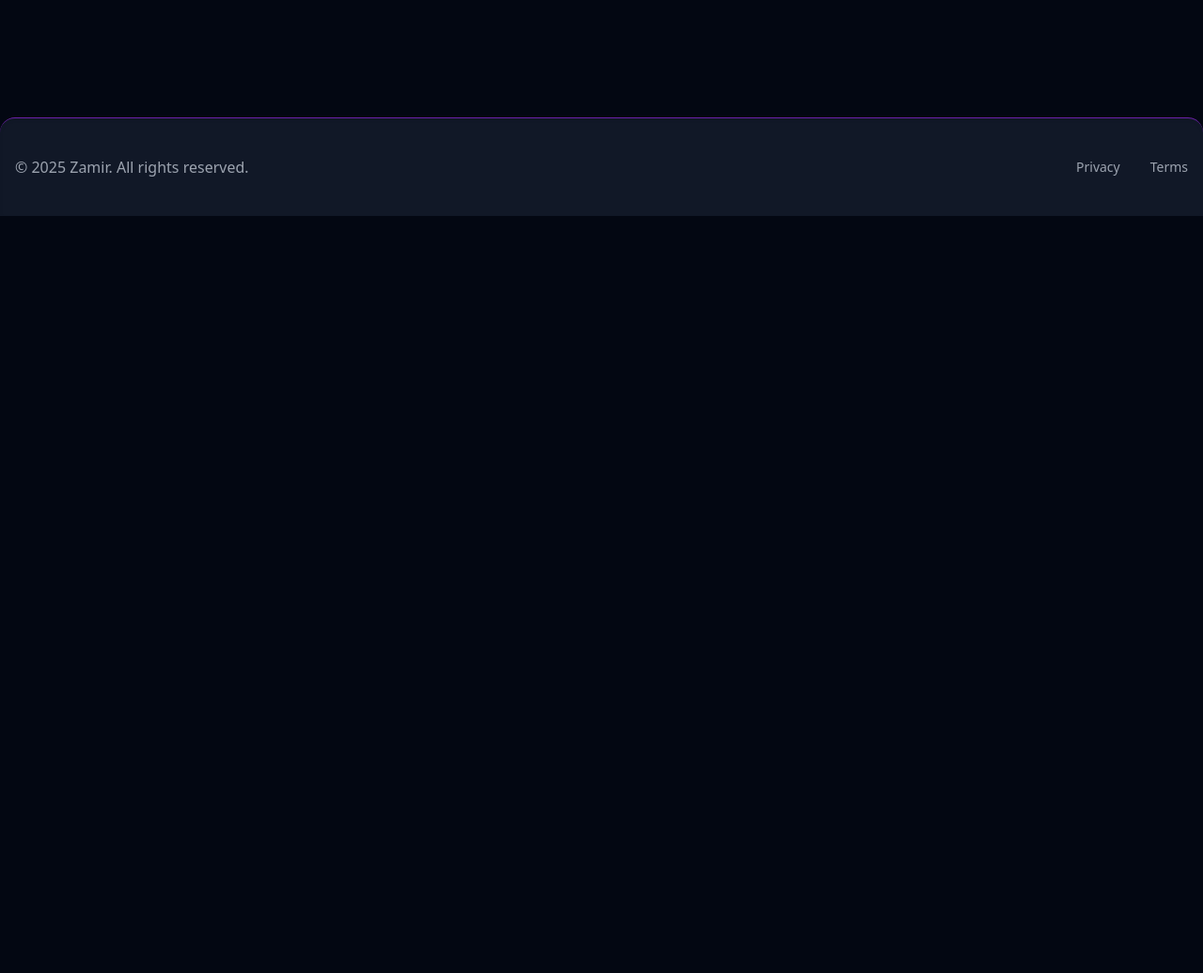
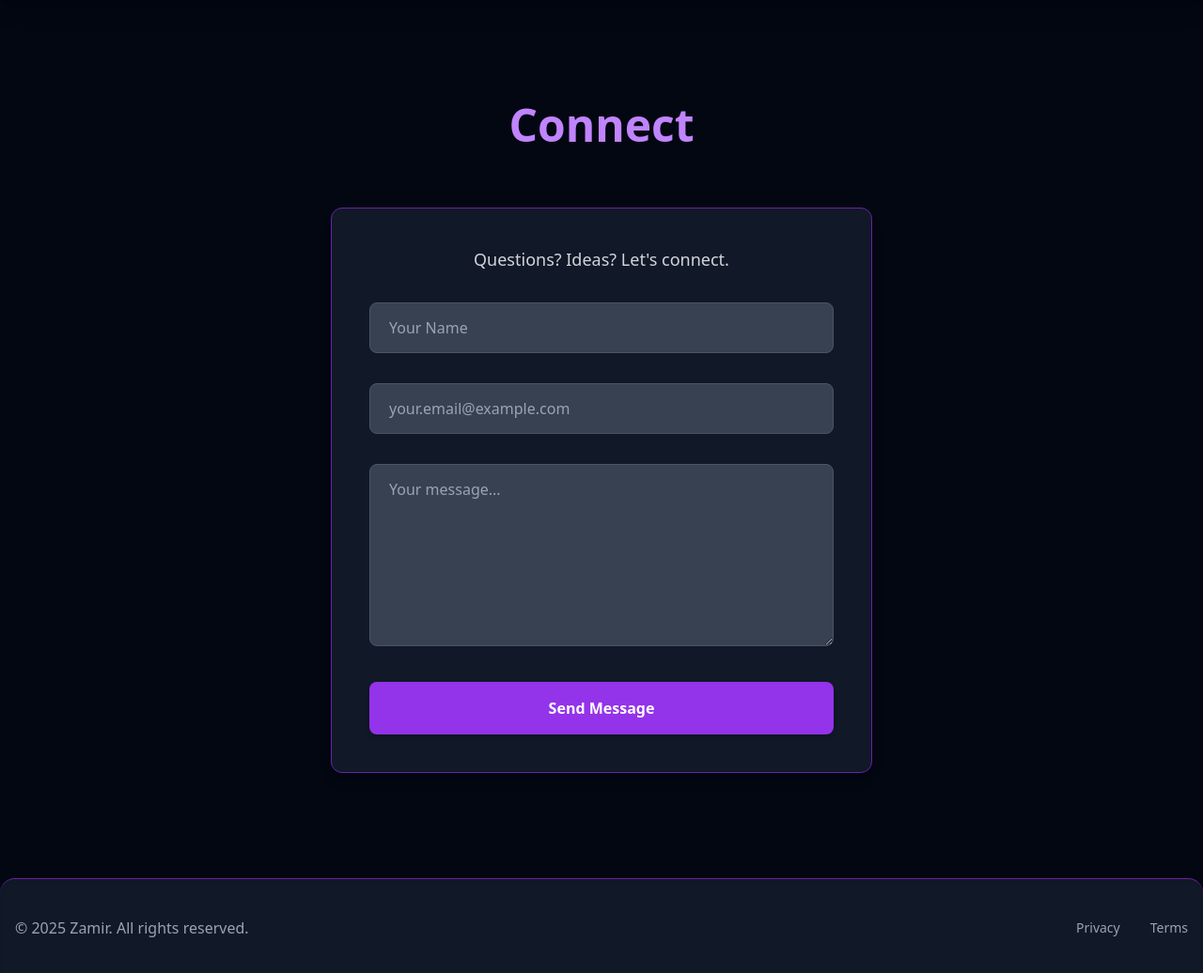
Before and after one commit to Zamsar/blog, a website: page index.html in a window 1280 px wide. Shown: the part 1424-2460 px from the top of the page at 94% size. Before the commit the page ends 1654 px from the top, so only its background shows below. Drawn offline with nearby package versions, Linux system fonts and the light colour scheme.

Commit message:
Update index.html

```diff
--- a/index.html
+++ b/index.html
@@ -3,7 +3,7 @@
 <head>
     <meta charset="UTF-8">
     <meta name="viewport" content="width=device-width, initial-scale=1.0">
-    <title>Zamir - Blog</title>
+    <title>Zamir - Dev Log</title>
     <!-- Tailwind CSS CDN -->
     <script src="https://cdn.tailwindcss.com"></script>
     <!-- Google Fonts - Inter -->
@@ -15,19 +15,7 @@
 </head>
 <body class="min-h-screen flex flex-col bg-gray-950 text-gray-200">
 
-        <!-- About Section (Minimal) -->
-        <section id="about" class="bg-gray-900 py-16 px-4 rounded-xl mx-auto container my-16 border border-purple-800 shadow-xl">
-            <div class="max-w-3xl mx-auto text-center">
-                <img src="/images/profile.jpg" alt="Zamir Sarvari Profile" class="rounded-full w-40 h-40 mx-auto mb-8 border-4 border-purple-600 shadow-lg object-cover">
-                <h2 class="text-4xl md:text-5xl font-bold text-gray-100 mb-8 text-purple-400">About Zamir</h2>
-                <p class="text-gray-300 text-lg leading-relaxed">
-                    Cloud Engineer. Building. Optimizing. Securing. Azure focus. My log: projects, insights, continuous learning.
-                </p>
-                <a href="https://www.linkedin.com/in/zamir-sarvari" target="_blank" rel="noopener noreferrer" class="inline-block mt-8 bg-purple-600 hover:bg-purple-700 text-white font-bold py-3 px-6 rounded-full shadow-md transition duration-300 ease-in-out">
-                    Connect on LinkedIn
-                </a>
-            </div>
-        </section>
+    <!-- HEADER_PLACEHOLDER -->
 
     <!-- Main Content Area -->
     <main class="flex-grow pt-24"> <!-- Added pt-24 to offset fixed header -->
@@ -60,6 +48,44 @@
             </div>
         </section>
 
+        <!-- About Section (Minimal) -->
+        <section id="about" class="bg-gray-900 py-16 px-4 rounded-xl mx-auto container my-16 border border-purple-800 shadow-xl">
+            <div class="max-w-3xl mx-auto text-center">
+                <img src="/images/profile.jpg" alt="Zamir Sarvari Profile" class="rounded-full w-40 h-40 mx-auto mb-8 border-4 border-purple-600 shadow-lg object-cover">
+                <h2 class="text-4xl md:text-5xl font-bold text-gray-100 mb-8 text-purple-400">About Zamir</h2>
+                <p class="text-gray-300 text-lg leading-relaxed">
+                    Cloud Engineer. Building. Optimizing. Securing. Azure focus. My log: projects, insights, continuous learning.
+                </p>
+                <a href="https://www.linkedin.com/in/zamir-sarvari" target="_blank" rel="noopener noreferrer" class="inline-block mt-8 bg-purple-600 hover:bg-purple-700 text-white font-bold py-3 px-6 rounded-full shadow-md transition duration-300 ease-in-out">
+                    Connect on LinkedIn
+                </a>
+            </div>
+        </section>
+
+        <!-- Contact Section (Minimal) -->
+        <section id="contact" class="container mx-auto px-4 py-12">
+            <h2 class="text-4xl md:text-5xl font-bold text-center mb-16 text-gray-100 text-purple-400">Connect</h2>
+            <div class="max-w-xl mx-auto bg-gray-900 p-10 rounded-xl shadow-lg border border-purple-800">
+                <p class="text-gray-300 text-lg text-center mb-8">
+                    Questions? Ideas? Let's connect.
+                </p>
+                <form class="space-y-8">
+                    <div>
+                        <input type="text" id="contact-name" name="name" class="bg-gray-700 border border-gray-600 rounded-lg w-full py-4 px-5 text-gray-100 leading-tight focus:outline-none focus:ring-2 focus:ring-purple-500 focus:border-transparent" placeholder="Your Name">
+                    </div>
+                    <div>
+                        <input type="email" id="contact-email" name="email" class="bg-gray-700 border border-gray-600 rounded-lg w-full py-4 px-5 text-gray-100 leading-tight focus:outline-none focus:ring-2 focus:ring-purple-500 focus:border-transparent" placeholder="your.email@example.com">
+                    </div>
+                    <div>
+                        <textarea id="contact-message" name="message" rows="8" class="bg-gray-700 border border-gray-600 rounded-lg w-full py-4 px-5 text-gray-100 leading-tight focus:outline-none focus:ring-2 focus:ring-purple-500 focus:border-transparent resize-y" placeholder="Your message..."></textarea>
+                    </div>
+                    <button type="submit" class="w-full bg-purple-600 hover:bg-purple-700 text-white font-bold py-4 px-6 rounded-lg shadow-md transition duration-300 ease-in-out">
+                        Send Message
+                    </button>
+                </form>
+            </div>
+        </section>
+
     </main>
 
     <!-- Footer -->
```
